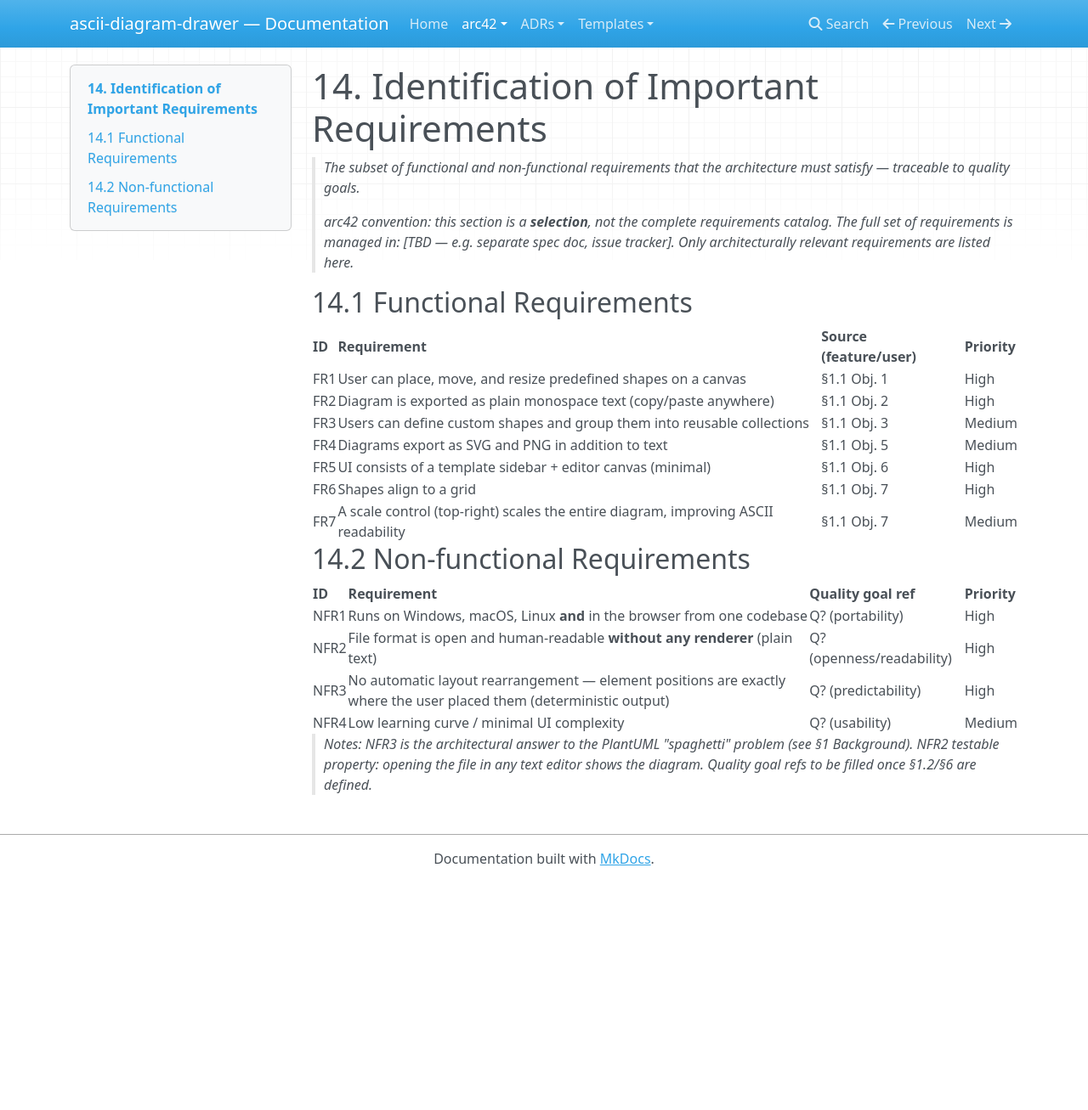
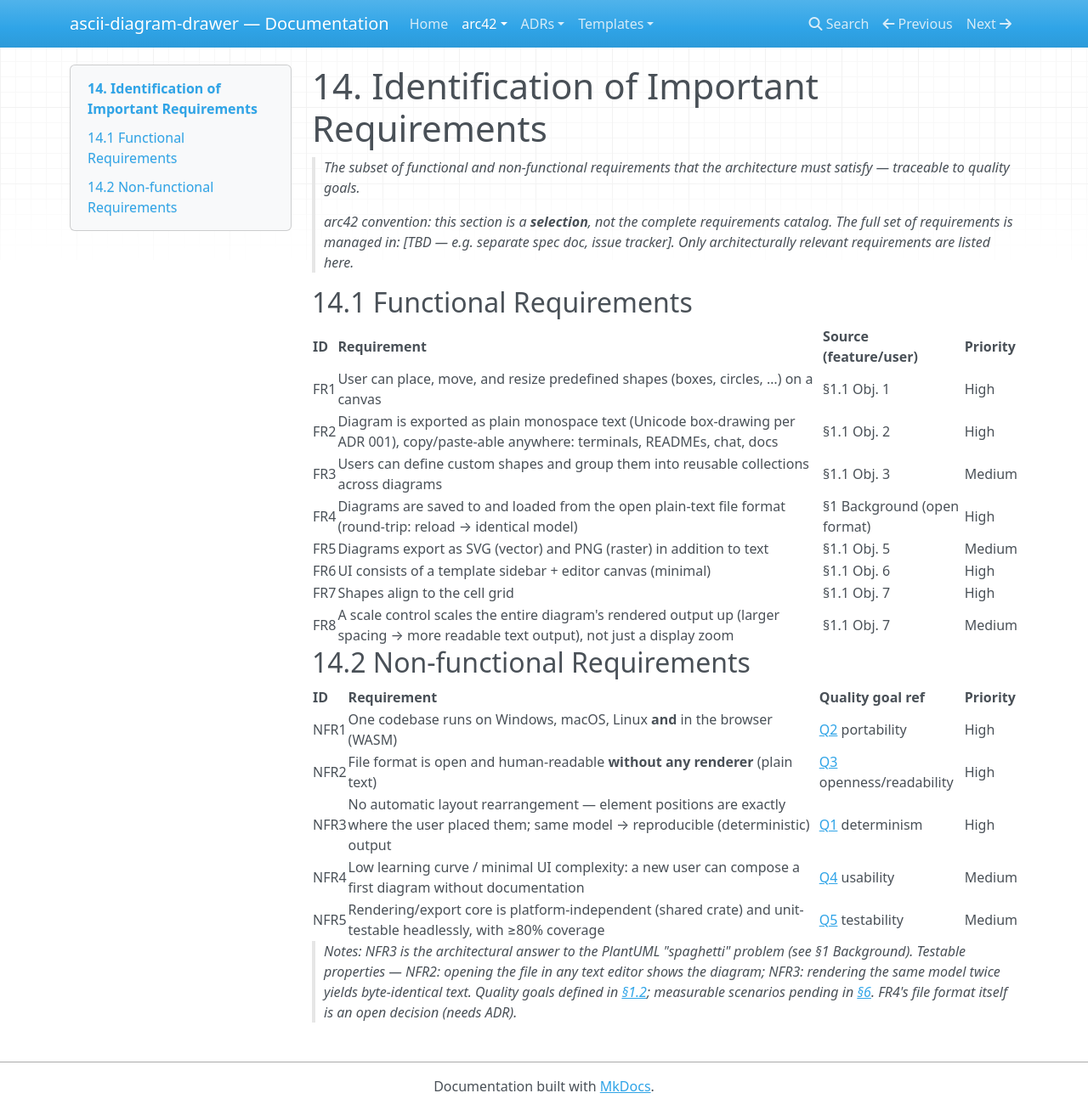
Before and after one commit to Reto411/ascii-diagram-drawer, an MkDocs documentation site: the page built from doc/arc42/14-important-requirements.md, in a window 1280 px wide and 1307 px high. Shown: the whole window at 85% size. Built offline with MkDocs 1.6.1, drawn with Linux system fonts in a browser that asks for light colours; nearby versions of some CDN libraries.

Commit message:
Refine requirements: define quality goals Q1-Q5 (§1.2), link NFRs to them, close §14 gaps
- §1.2: top-level quality goals derived from §1.1 objectives + Background
  (Q1 deterministic output, Q2 portability, Q3 open/readable format,
  Q4 low learning curve, Q5 testable core) — unblocks NFR traceability
- §14.1: add missing FR4 save/load in the open plain-text format (round-trip);
  sharpen FR2 (Unicode box-drawing per ADR 001), FR8 (scale affects rendered
  output spacing, not display zoom)
- §14.2: replace 'Q?' placeholders with Q1-Q5 refs; add NFR5 (headless-
  testable platform-independent core, >=80% coverage, per AGENTS.md);
  note FR4's file format as an open decision needing an ADR
- overview.md tracker: §1 (1.1+1.2 draft), §14 (FR/NFR, Q-linked)

```diff
--- a/doc/arc42/14-important-requirements.md
+++ b/doc/arc42/14-important-requirements.md
@@ -16,21 +16,23 @@ updated: 2026-10-17
 
 | ID | Requirement | Source (feature/user) | Priority |
 |----|-------------|------------------------|----------|
-| FR1 | User can place, move, and resize predefined shapes on a canvas | §1.1 Obj. 1 | High |
-| FR2 | Diagram is exported as plain monospace text (copy/paste anywhere) | §1.1 Obj. 2 | High |
-| FR3 | Users can define custom shapes and group them into reusable collections | §1.1 Obj. 3 | Medium |
-| FR4 | Diagrams export as SVG and PNG in addition to text | §1.1 Obj. 5 | Medium |
-| FR5 | UI consists of a template sidebar + editor canvas (minimal) | §1.1 Obj. 6 | High |
-| FR6 | Shapes align to a grid | §1.1 Obj. 7 | High |
-| FR7 | A scale control (top-right) scales the entire diagram, improving ASCII readability | §1.1 Obj. 7 | Medium |
+| FR1 | User can place, move, and resize predefined shapes (boxes, circles, …) on a canvas | §1.1 Obj. 1 | High |
+| FR2 | Diagram is exported as plain monospace text (Unicode box-drawing per ADR 001), copy/paste-able anywhere: terminals, READMEs, chat, docs | §1.1 Obj. 2 | High |
+| FR3 | Users can define custom shapes and group them into reusable collections across diagrams | §1.1 Obj. 3 | Medium |
+| FR4 | Diagrams are saved to and loaded from the open plain-text file format (round-trip: reload → identical model) | §1 Background (open format) | High |
+| FR5 | Diagrams export as SVG (vector) and PNG (raster) in addition to text | §1.1 Obj. 5 | Medium |
+| FR6 | UI consists of a template sidebar + editor canvas (minimal) | §1.1 Obj. 6 | High |
+| FR7 | Shapes align to the cell grid | §1.1 Obj. 7 | High |
+| FR8 | A scale control scales the entire diagram's rendered output up (larger spacing → more readable text output), not just a display zoom | §1.1 Obj. 7 | Medium |
 
 ## 14.2 Non-functional Requirements
 
 | ID | Requirement | Quality goal ref | Priority |
 |----|-------------|------------------|----------|
-| NFR1 | Runs on Windows, macOS, Linux **and** in the browser from one codebase | Q? (portability) | High |
-| NFR2 | File format is open and human-readable **without any renderer** (plain text) | Q? (openness/readability) | High |
-| NFR3 | No automatic layout rearrangement — element positions are exactly where the user placed them (deterministic output) | Q? (predictability) | High |
-| NFR4 | Low learning curve / minimal UI complexity | Q? (usability) | Medium |
+| NFR1 | One codebase runs on Windows, macOS, Linux **and** in the browser (WASM) | [Q2](01-introduction-and-context.md#12-quality-goals-top-level) portability | High |
+| NFR2 | File format is open and human-readable **without any renderer** (plain text) | [Q3](01-introduction-and-context.md#12-quality-goals-top-level) openness/readability | High |
+| NFR3 | No automatic layout rearrangement — element positions are exactly where the user placed them; same model → reproducible (deterministic) output | [Q1](01-introduction-and-context.md#12-quality-goals-top-level) determinism | High |
+| NFR4 | Low learning curve / minimal UI complexity: a new user can compose a first diagram without documentation | [Q4](01-introduction-and-context.md#12-quality-goals-top-level) usability | Medium |
+| NFR5 | Rendering/export core is platform-independent (shared crate) and unit-testable headlessly, with ≥80% coverage | [Q5](01-introduction-and-context.md#12-quality-goals-top-level) testability | Medium |
 
-> *Notes: NFR3 is the architectural answer to the PlantUML "spaghetti" problem (see §1 Background). NFR2 testable property: opening the file in any text editor shows the diagram. Quality goal refs to be filled once §1.2/§6 are defined.*
+> *Notes: NFR3 is the architectural answer to the PlantUML "spaghetti" problem (see §1 Background). Testable properties — NFR2: opening the file in any text editor shows the diagram; NFR3: rendering the same model twice yields byte-identical text. Quality goals defined in [§1.2](01-introduction-and-context.md#12-quality-goals-top-level); measurable scenarios pending in [§6](06-quality-model.md). FR4's file format itself is an open decision (needs ADR).*
```
Also changed, not shown: other parts of doc/arc42/14-important-requirements.md (+1 -1 lines), doc/arc42/01-introduction-and-context.md (+8 -4 lines), doc/arc42/overview.md (+2 -2 lines).
